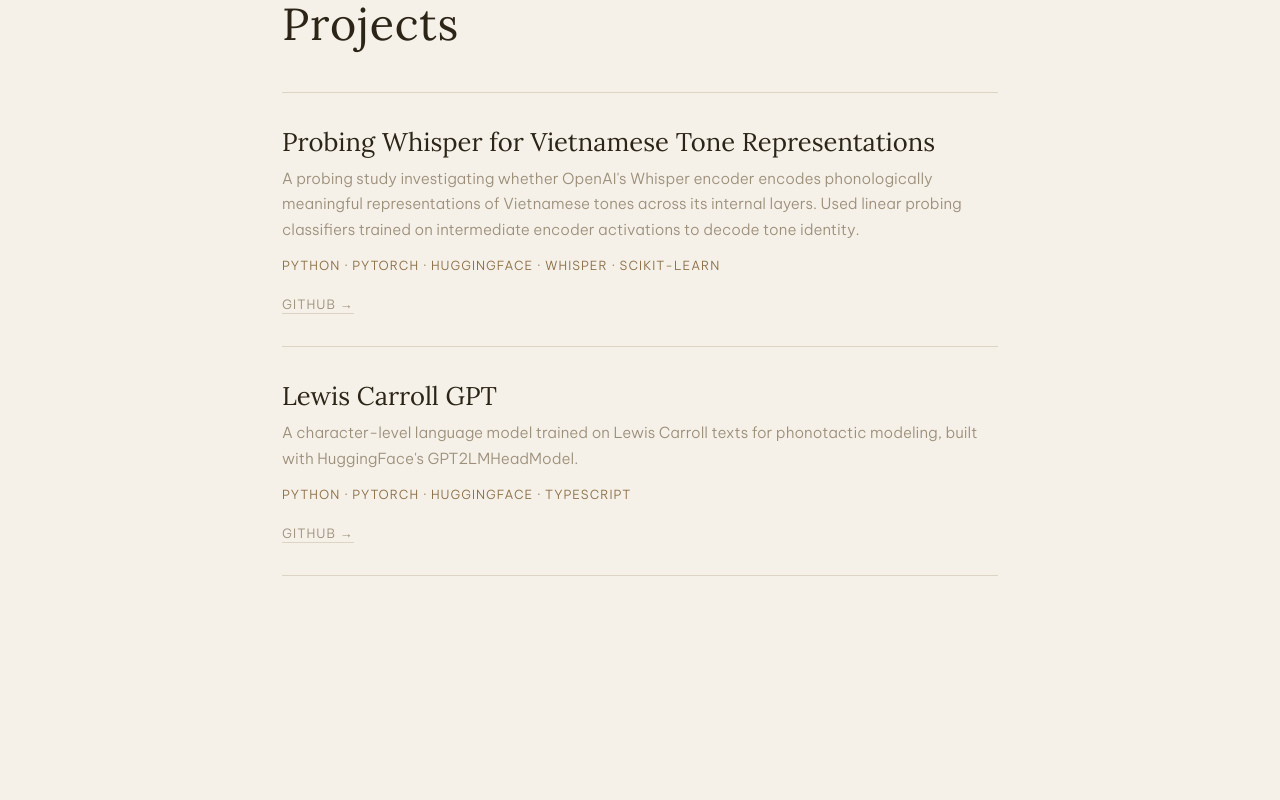
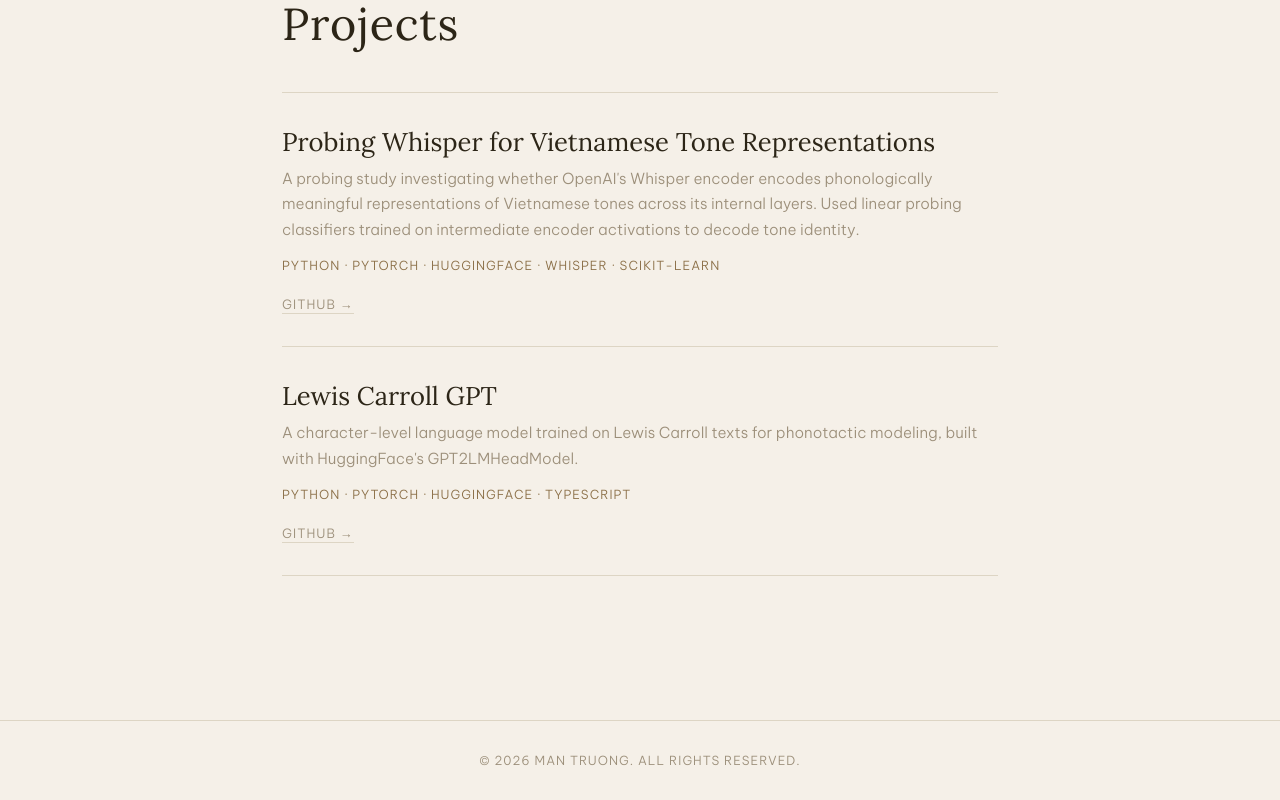
Before and after one commit to mantruon/mantruon-website, a React (Vite) app: page /projects in a window 1280 px wide. Shown: the part 168-968 px from the top of the page. Before the commit the page ends 824 px from the top, so only its background shows below. Built offline with nearby package versions, Linux system fonts and the light colour scheme.

Commit message:
added footer with copyright

```diff
--- a/src/App.tsx
+++ b/src/App.tsx
@@ -4,6 +4,7 @@
 import Photography from './webpages/Photography'
 import Projects from './webpages/Projects'
 import Navbar from './components/Navbar'
+import Footer from './components/Footer'
 
 export default function App() {
   return (
@@ -15,6 +16,7 @@
           <Route path="/photography" element={<Photography />} />
           <Route path="/projects" element={<Projects />} />
         </Routes>
+        <Footer />
       </BrowserRouter>
   )
 }
--- /dev/null
+++ b/src/components/Footer.tsx
@@ -0,0 +1,9 @@
+export default function Footer() {
+    const year = new Date().getFullYear()
+
+    return (
+        <footer>
+            <p>© {year} Man Truong. All rights reserved.</p>
+        </footer>
+    )
+}
--- a/src/index.css
+++ b/src/index.css
@@ -94,6 +94,17 @@
     font-size: 1.6rem;
     font-weight: 400;
     margin-bottom: 0.4rem;
+}
+
+footer {
+    text-align: center;
+    padding: 2rem;
+    border-top: 1px solid var(--border);
+    color: var(--text-muted);
+    font-size: 0.78rem;
+    letter-spacing: 0.08em;
+    text-transform: uppercase;
+    margin-top: 4rem;
 }
 
 /* Writing page */
```
